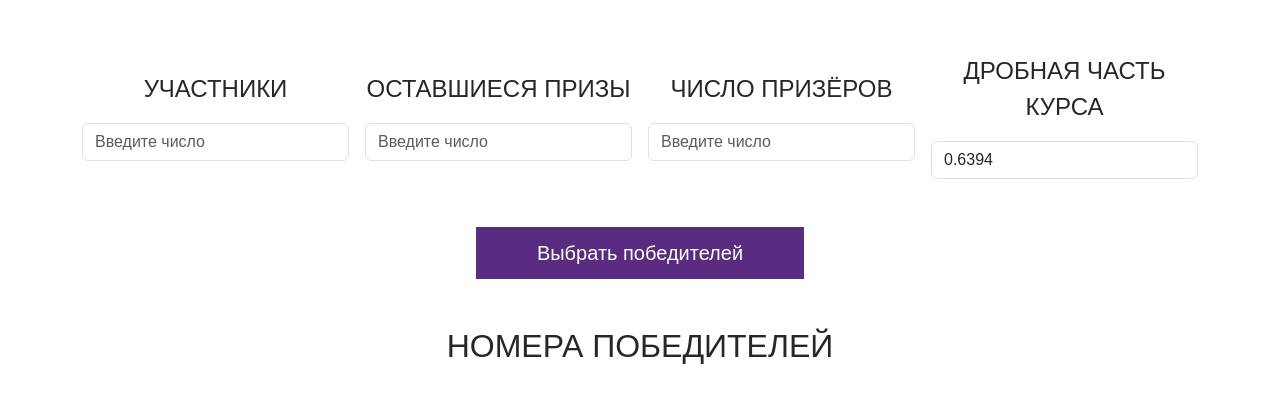
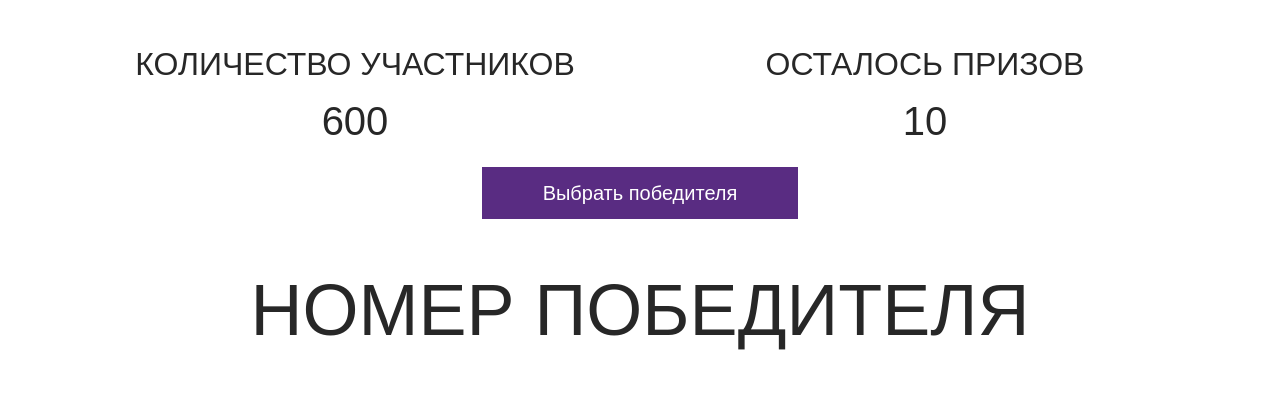
Before and after one commit to shumskydmitry/aravia, a plain HTML site: page index.html in a window 1280 px wide. Shown: the part 90-492 px from the top of the page. Drawn offline with nearby package versions, Linux system fonts and the light colour scheme.

Commit message:
Изменил формулу выбора победителя на новую для следующего розыгрыша, изменил визуал страницы, убрал поля ввода данных

```diff
--- a/index.html
+++ b/index.html
@@ -12,52 +12,55 @@
 </head>
 <body>
     <div class="container">
-        <div class="text-center mt-3">
+        <div class="text-center mt-3 mb-5">
             <img src="images/main-logo.svg" class="img-fluid" alt="Логотип Aravia" width="215" height="70">
         </div>
 
         <h1 class="text-center visually-hidden">Розыгрыш призов Aravia</h1>
-        <form class="row gy-2 gx-3 align-items-center mb-5 mt-5">
-            <div class="col-xl-3 col-md-12">
+
+        <form class="row gy-2 gx-3 align-items-center mb-5 mt-5 visually-hidden">
+            <div class="col-xl-6 col-md-12">
                 <p class="text-center fs-4">
                     УЧАСТНИКИ
                 </p>
                 <label class="visually-hidden" for="autoSizingInput">Введите число</label>
-                <input id="participantsLeft" type="text" class="form-control" id="autoSizingInput" placeholder="Введите число" required>
-            </div>
-            <div class="col-xl-3 col-md-12">
-                <p class="text-center fs-4">
-                    ОСТАВШИЕСЯ ПРИЗЫ
-                </p>
-                <label class="visually-hidden" for="autoSizingInput">Введите число</label>
-                <input id="prizesLeft" type="text" class="form-control" id="autoSizingInput" placeholder="Введите число" required>
-            </div>
-            <div class="col-xl-3 col-md-12">
-                <p class="text-center fs-4">
-                    ЧИСЛО ПРИЗЁРОВ
-                </p>
-                <label class="visually-hidden" for="autoSizingInput">Введите число</label>
-                <input id="winnersInGroup" type="text" class="form-control" id="autoSizingInput" placeholder="Введите число" required>
-            </div>
-            <div class="col-xl-3 col-md-12">
-                <p class="text-center fs-4">
-                    ДРОБНАЯ ЧАСТЬ КУРСА
-                </p>
-                <label class="visually-hidden" for="autoSizingInput">Введите число</label>
-                <input id="coefficient" type="text" class="form-control" id="autoSizingInput" placeholder="Введите число" value="0.6394" required>
-            </div>
-            <div class="col-12 text-center mt-5">
-                <button id="countWinnersBtn" type="button" class="btn btn-lg result-button">Выбрать победителей</button>
+                <input id="participantsLeft" type="text" class="form-control" id="autoSizingInput" placeholder="Введите число" value="600" required>
             </div>
         </form>
 
-        <h2 class="text-center mb-5">НОМЕРА ПОБЕДИТЕЛЕЙ</h2>
+        <div class="row">
+            <div class="col-6">
+                <h2 class="text-center">КОЛИЧЕСТВО УЧАСТНИКОВ</h2>
+                <p id="participantsAmount" class="fs-1 text-center">
+                    600
+                </p>
+            </div>
+
+            <div class="col-6">
+                <h2 class="text-center">ОСТАЛОСЬ ПРИЗОВ</h2>
+                <p id="prizesLeft" class="fs-1 text-center">
+                    10
+                </p>
+            </div>
+        </div>
+
+        <div class="col-12 text-center mb-5">
+            <button id="countWinnersBtn" type="button" class="btn btn-lg result-button">Выбрать победителя</button>
+        </div>
+
+
+
+        <h2 class="text-center mb-5 display-2">НОМЕР ПОБЕДИТЕЛЯ</h2>
         <p id="result" class="fs-1 text-center">
 
         </p>
+
+
+
+
     </div>
 
     <script src="https://cdn.jsdelivr.net/npm/bootstrap@5.3.3/dist/js/bootstrap.bundle.min.js" integrity="sha384-YvpcrYf0tY3lHB60NNkmXc5s9fDVZLESaAA55NDzOxhy9GkcIdslK1eN7N6jIeHz" crossorigin="anonymous"></script>
-    <script src="script.js"></script>
+    <script src="test.js"></script>
 </body>
 </html>
--- /dev/null
+++ b/test.js
@@ -0,0 +1,23 @@
+let currentPrizeNumber = 1;
+let prizesLeft = 10;
+let currentParticipantsAmount = document.getElementById('participantsLeft').value;
+
+
+function chooseWinner() {
+    const totalPrizesAmount = 10;
+    const prizeDrawWinnerID = Math.ceil((currentParticipantsAmount * currentPrizeNumber/totalPrizesAmount) - prizesLeft);
+
+    if (prizesLeft > 1) {
+        currentParticipantsAmount -= 1;
+        currentPrizeNumber += 1;
+        prizesLeft -= 1;
+
+    }
+
+    document.getElementById('participantsAmount').innerHTML = currentParticipantsAmount;
+    document.getElementById('prizesLeft').innerHTML = prizesLeft;
+    document.getElementById('result').innerHTML = prizeDrawWinnerID;
+
+}
+
+countWinnersBtn.addEventListener('click', chooseWinner);
```
Also changed, not shown: 1 other file.
